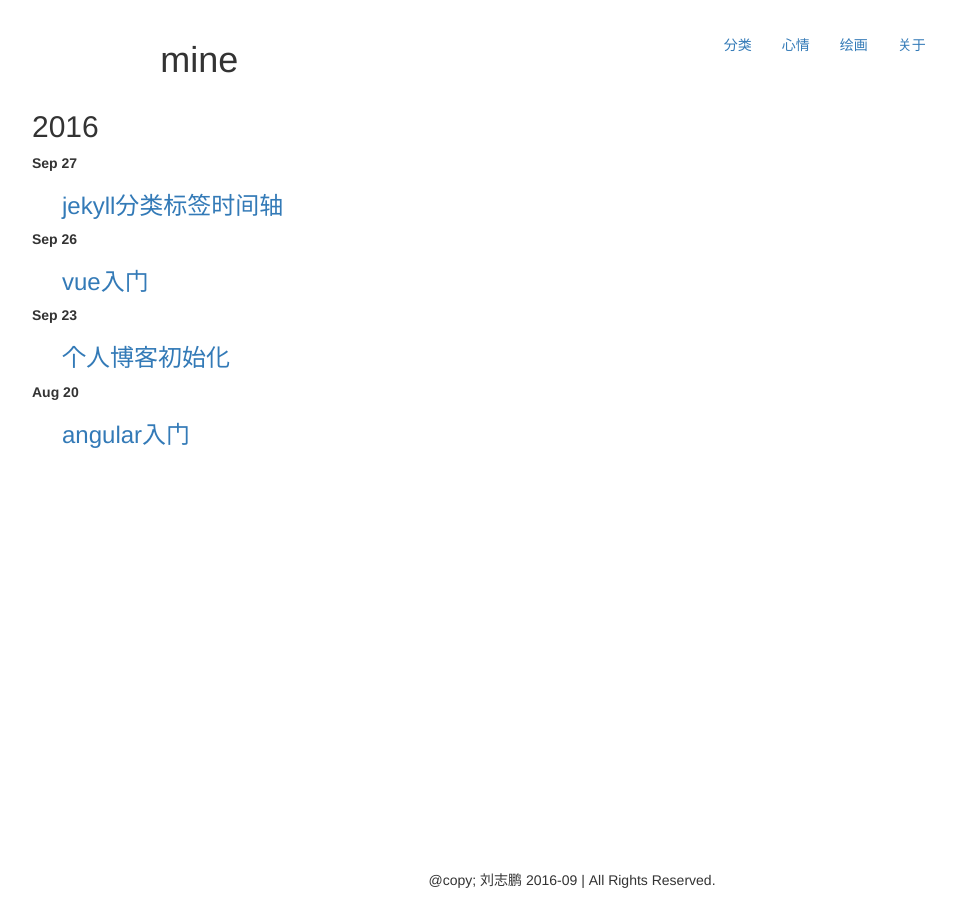
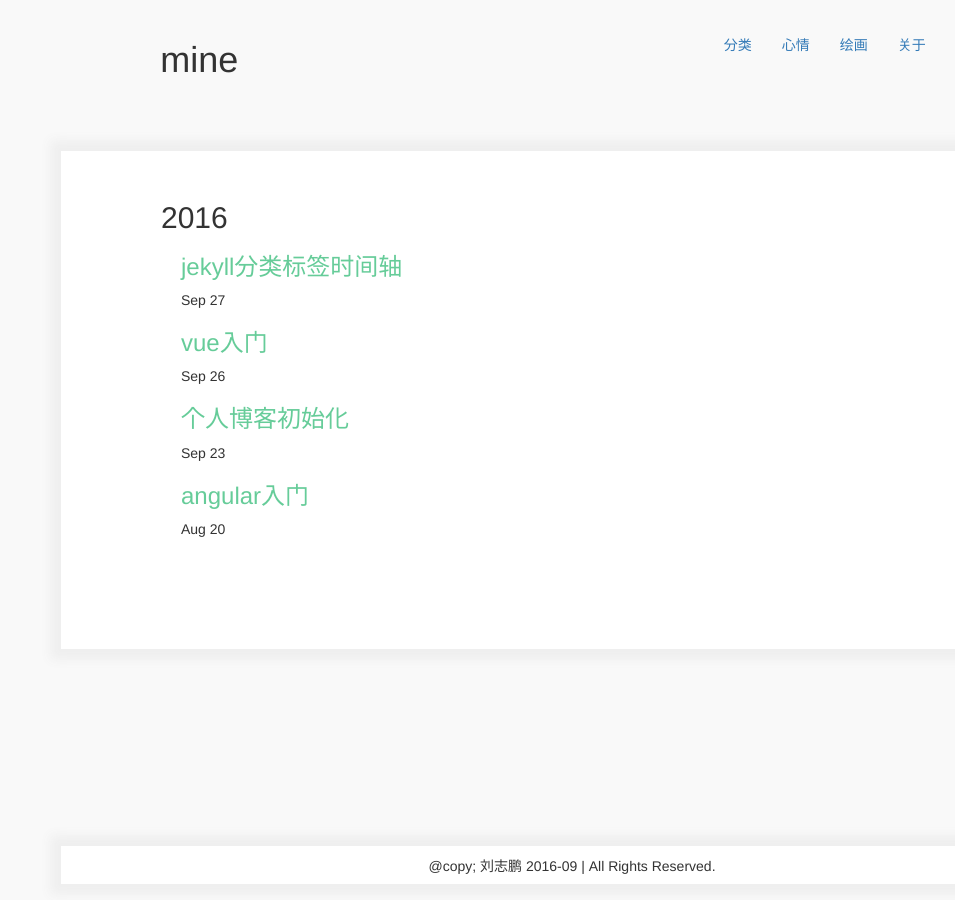
Before and after one commit to heuuLZP/me, a Jekyll site: the page built from index.html, in a window 1280 px wide. Shown: the whole page, without its empty margins (68-1023 px from the left). Built offline with Jekyll 4.4.1, drawn with Linux system fonts in a browser that asks for light colours.

Commit message:
## 修改首页 ### 修改bug，改变窗口以及文字内容不够时，使footer可以保持在相应的位置

```diff
--- a/_layouts/default.html
+++ b/_layouts/default.html
@@ -48,5 +48,18 @@
           </p>
         </footer>
       </div>
+      <script>
+        $(document).ready(function(){
+          var mh = $("body").height(),wh;
+          window.onresize = function(){
+            wh = $(window).height();
+            if (mh > wh){
+              $("footer").css({"position":"static","margin":"50px 10% 0 10%"})
+            }else{
+              $("footer").css({"position":"absolute","margin-top":"0","bottom":"15px","left":"10%"})
+            }
+          }
+        })
+      </script>
 　　</body>
 　　</html>
--- a/index.html
+++ b/index.html
@@ -9,13 +9,24 @@
       </li>
 　　{% endfor %}
 </ul>-->
+<style>
+  dl{
+    padding-left: 20px;
+  }
+  dl dd a{
+    display: inline;
 
+    color:#66cc99;
+  }
+</style>
 <!-文章分类-->
 {% for tag in site.tags %}
   <h2>{{ tag | first}}</h2>
   <dl>
     {% for post in tag.last %}
-      <dt>
+      <dd>
+        <a href="{{ post.url }}"><h3>{{ post.title }}</h3></a>
+        <span>
           {% assign m = post.date | date: "%-m" %}
           {% case m %}
             {% when '1' %}Jan
@@ -32,9 +43,7 @@
             {% when '12' %}Dec
           {% endcase %}
           {{ post.date | date: "%-d" }}
-      </dt>
-      <dd style="margin-left:30px;">
-        <a href="{{ post.url }}"><h3>{{ post.title }}</h3></a>
+        </span>
       </dd>
     {% endfor %}
   </dl>
--- a/style/css/home.css
+++ b/style/css/home.css
@@ -3,18 +3,33 @@
 * @Date:   2016-09-23T17:28:22+08:00
 * @Email:  heuuLZP@gmail.com
 * @Last modified by:   callback
-* @Last modified time: 2016-10-02T10:36:58+08:00
+* @Last modified time: 2016-10-13T11:38:06+08:00
 */
-
+body{
+  background-color: #f9f9f9;
+}
 .content{
-  margin-top: 20px;
-  padding-left: 100px;
+  margin: 60px 10% 0 10%;
+  padding: 30px 100px 30px 100px;
+  min-height: 500px;
+  /*
+  这一条样式，用于实现footer总是在
   padding-bottom: 30px;
+  */
+  border:1px solid #efefef;
+  background-color: #fff;
+  box-shadow: 0 0 10px 10px #efefef;
 }
 footer{
+  left:10%;
+  width: 80%;
+  border:1px solid #efefef;
+  background-color: #fff;
+  box-shadow: 0 0 10px 10px #efefef;
+
   position: absolute;
-  bottom: 0;
-  width: 100%;
-  height: 30px;
+  bottom: 15px;
+  height: 40px;
+  line-height: 40px;
   text-align: center;
 }
```
Also changed, not shown: other parts of _layouts/default.html (+1 -1 lines), other parts of index.html (+1 -1 lines), style/css/home.js (+22 -5 lines). Lines whose indentation alone changed are shown as unchanged.
